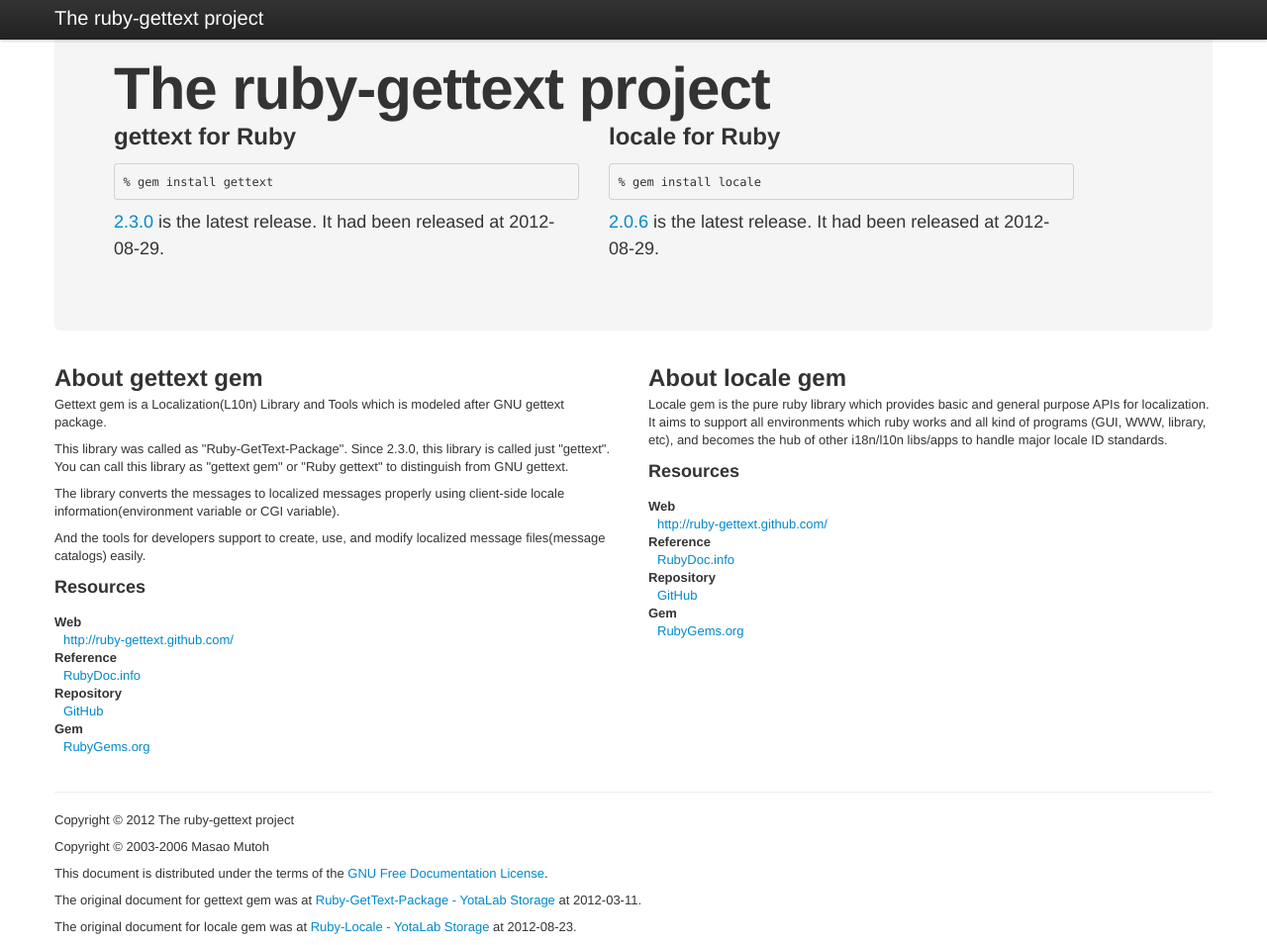
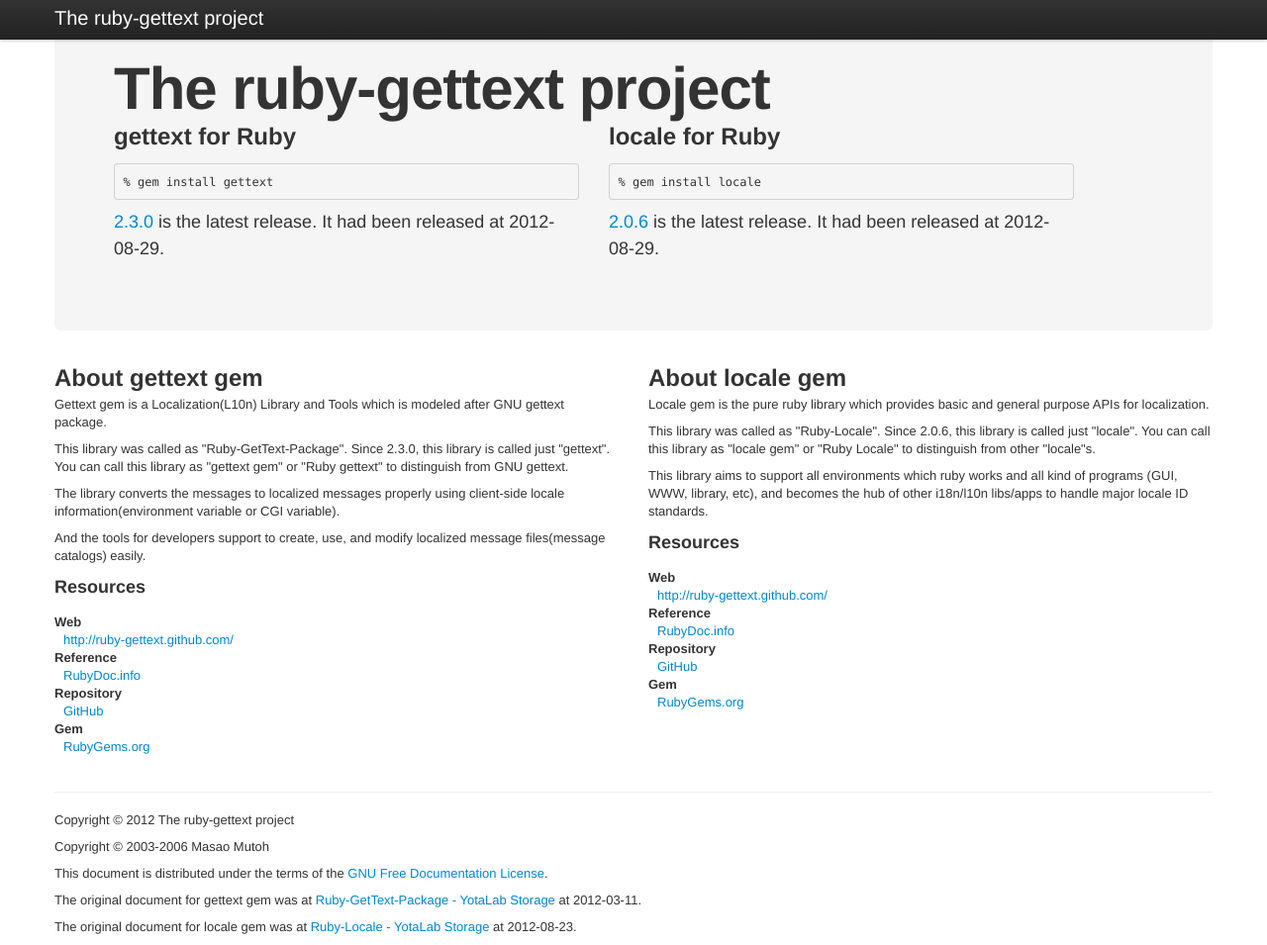
Before and after one commit to ruby-gettext/ruby-gettext.github.com, a Jekyll site: the page built from index.html, in a window 1280 px wide and 955 px high. Shown: the whole window at 99% size. Built offline with Jekyll 4.4.1, drawn with Linux system fonts in a browser that asks for light colours; Markdown is read by kramdown in place of the engine named in the settings; the list of posts is cut into pages by our own code.

Commit message:
Add description about "locale" gem

```diff
--- a/index.html
+++ b/index.html
@@ -52,7 +52,9 @@
 
   <div class="span6">
     <h2>About locale gem</h2>
-    <p>Locale gem is the pure ruby library which provides basic and general purpose APIs for localization.  It aims to support all environments which ruby works and all kind of programs (GUI, WWW, library, etc), and becomes the hub of other i18n/l10n libs/apps to handle major locale ID standards.</p>
+    <p>Locale gem is the pure ruby library which provides basic and general purpose APIs for localization.</p>
+    <p>This library was called as "Ruby-Locale". Since 2.0.6, this library is called just "locale". You can call this library as "locale gem" or "Ruby Locale" to distinguish from other "locale"s.</p>
+    <p>This library aims to support all environments which ruby works and all kind of programs (GUI, WWW, library, etc), and becomes the hub of other i18n/l10n libs/apps to handle major locale ID standards.</p>
 
     <h3>Resources</h3>
     <dl>
```
